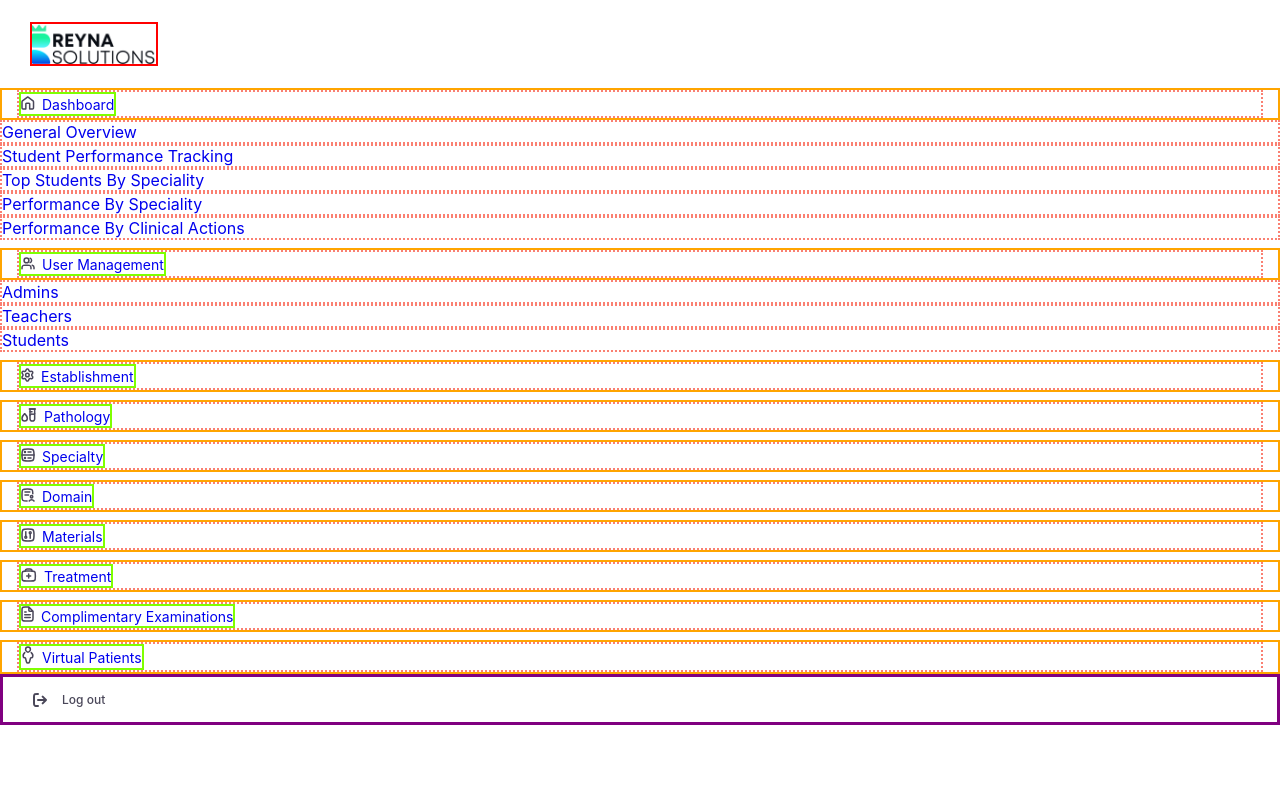
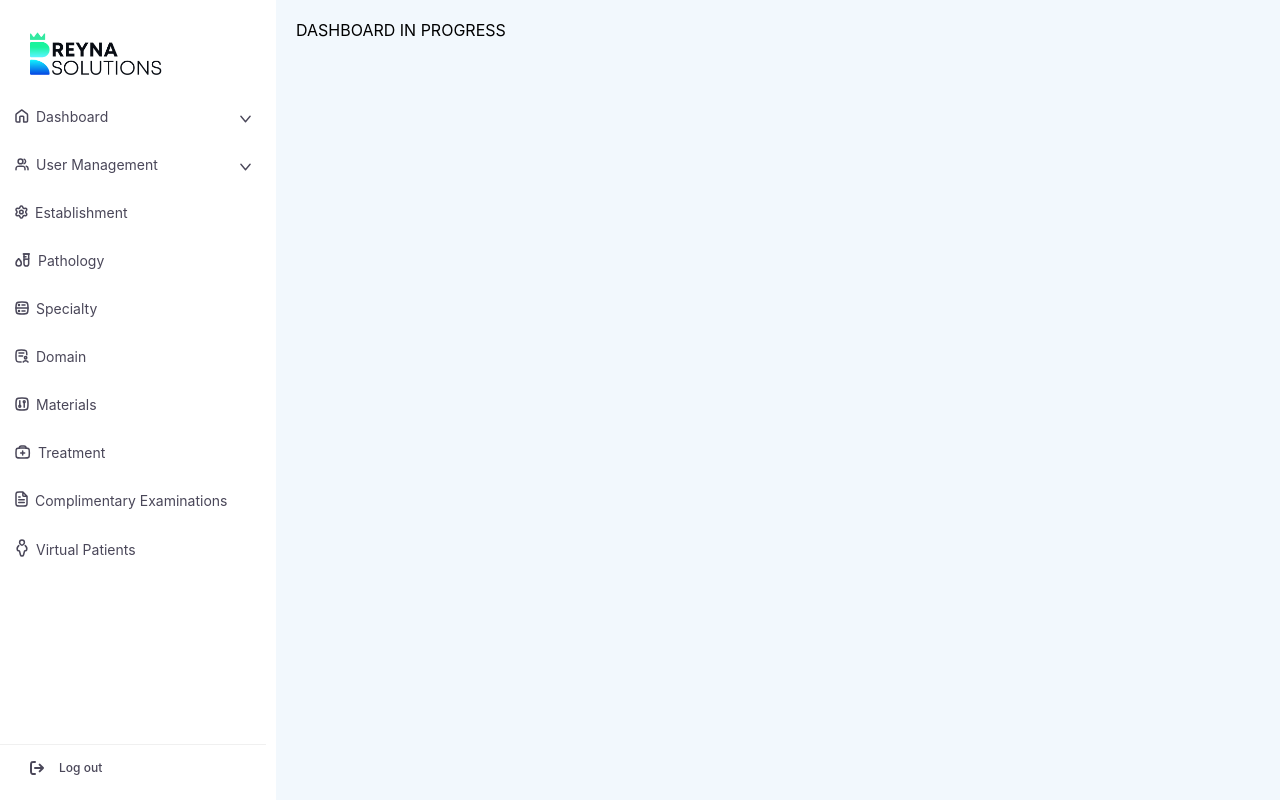
Before and after one commit to Yashvi68/Healthcare-FE, a React (Vite) app: page /dashboard in a window 1280 px wide. Built offline with nearby package versions, Linux system fonts and the light colour scheme.

Commit message:
SideBar UI designed!

```diff
--- a/src/components/sidebar/index.jsx
+++ b/src/components/sidebar/index.jsx
@@ -2,29 +2,34 @@ import { NavLink, useNavigate } from "react-router";
 import logo from "../../assets/images/logo.png"
 import styles from "./style.module.scss";
 import { buttons } from "../../constants/data";
-import {sideBarData}  from "../../constants/sideBarData";
+import { sideBarData } from "../../constants/sideBarData";
 import { filterByRole } from "../../utils/filterByRole";
 import { useAuthStore } from "../../zustand/auth-store";
 import { roles } from "../../constants/roles";
-import { LogOutIcon } from "../svg";
+import { DownArrowIcon, LogOutIcon, UpArrowIcon } from "../svg";
 import { setMessage, setStatus } from "../../zustand/toastMessage-store/action";
 import { setUserDetails } from "../../zustand/auth-store/actions";
 import { useState } from "react";
-// import { handleLogOut } from "../../utils/logOutFnc";
 
 export const SideBar = () => {
-    const[selectedItem, setSelectedItem] = useState(null)
+    const [selectedItem, setSelectedItem] = useState(null) //menu tracking --> initially sab close h
+
     const { userDetails } = useAuthStore()
     const sideData = sideBarData()
     const currentRole = userDetails?.role || roles.superAdmin;
     const authenticatedMenu = filterByRole(sideData, currentRole)
     const navigate = useNavigate()
-    const handleLogOut = ()=>{
+
+    const handleLogOut = () => {
         localStorage.removeItem('token')
         setUserDetails(null)
         setStatus("success")
         setMessage("Logged out successfully")
         navigate("/")
+    }
+
+    const handleToggle = (index) => {
+        setSelectedItem(prev => prev === index ? null : index)
     }
 
     return (
@@ -37,26 +42,45 @@ export const SideBar = () => {
                 {authenticatedMenu.map((item, index) => {
                     return (
                         <div className={styles.menuChildItems} key={index}>
-                            <div className={styles.menuItems}>
+                            {/* role acc menu items */}
+                            <div
+                                className={styles.menuItems}
+                                onClick={() => handleToggle(index)}
+                            >
                                 <NavLink
-                                to={item.navigate}>
+                                    to={item.navigate}
+                                    className={({ isActive }) =>
+                                        isActive ? styles.activeMenuItem : styles.menuLink
+                                    }
+                                >
+                                    {/* items */}
                                     <div className={styles.items}>
                                         <div className={styles.itemIcon}>{item?.icon}</div>
                                         <p className={styles.menuName}>{item?.title}</p>
                                     </div>
 
+                                    {/* up-down arrow */}
                                     <div className={styles.childArrow}>
-                                        {/* up/down arrow */}
+                                        {item?.children && (
+                                            selectedItem === index ?
+                                                <UpArrowIcon /> :
+                                                <DownArrowIcon />
+                                        )}
                                     </div>
                                 </NavLink>
                             </div>
                             {/**agar item k bhi children hai then.. */}
-                            {item?.children?.length && (
+                            {item?.children?.length > 0 && selectedItem === index && (
                                 <ul>
-                                    {item?.children?.map((elem,elemId)=>{
-                                        return(
-                                            <li key={elemId}>
-                                                <NavLink to={elem.navigate}>
+                                    {item?.children?.map((elem, elemId) => {
+                                        return (
+                                            <li key={elemId} className={styles.list}>
+                                                <NavLink
+                                                    to={elem.navigate}
+                                                     className={({ isActive }) =>
+    isActive ? styles.activeSubMenu : styles.subMenu
+  }
+                                                >
                                                     {elem.title}
                                                 </NavLink>
                                             </li>
@@ -71,8 +95,8 @@ export const SideBar = () => {
             </div>
             {/* logout */}
             <div
-            className={styles.logOutContainer}
-            onClick={handleLogOut}
+                className={styles.logOutContainer}
+                onClick={handleLogOut}
             >
                 <LogOutIcon />
                 <p>{buttons.logout}</p>
--- a/src/components/sidebar/style.module.scss
+++ b/src/components/sidebar/style.module.scss
@@ -1,8 +1,7 @@
 .logo {
-    width: 10%;
+  width: 50%;
   margin: 22px 30px;
   flex: 0 0 auto;
-    border: 2px solid red;
 
   img {
     width: 100%;
@@ -11,48 +10,104 @@
   }
 }
 
+// sidebar whole
 .sideMenuContainer {
   display: flex;
   flex-direction: column;
-    justify-content: center;
   gap: 8px;
+}
 
 .menuChildItems {
-        .menuItems {
-            display: flex;
-            align-items: center;
-            padding: 0px 15px;
-            border: 2px solid orange;
+  width: 100%;
 }
 
-        a {
-            border: 2px dotted salmon;
+.menuItems {
+  width: 100%;
+}
+
+//parent link
+.menuLink {
   width: 100%;
   display: flex;
   justify-content: space-between;
   align-items: center;
   text-decoration: none;
-        }
-    }
+  padding: 10px 15px;
+  border-radius: 6px;
+  color: #4a4759;
+  transition: all 0.3s ease;
 }
 
+//hover menu
+.menuLink:hover {
+ background: linear-gradient(
+    126.66deg,
+    #33E9A1 1.51%,
+    #03287E 117.24%
+  );
+  color: #f0f0f0
+}
+
+//active parent
+.activeMenuItem {
+  @extend .menuLink;
+  background: linear-gradient(126.66deg, #33E9A1 1.51%, #03287E 117.24%);
+  color: #ffffff;
+}
+
+//icon aur title
 .items {
-    border: 2px solid chartreuse;
   display: flex;
   align-items: center;
   gap: 7px;
+}
 
 .menuName {
-        margin: 0px;
+  margin: 0;
   font-size: 14px;
 }
+
+// child items
+// ul {
+//   margin: 0;
+//   padding: 0;
+// }
+
+//default child
+.subMenu {
+  display: block;
+  padding: 8px 25px;
+  text-decoration: none;
+  font-size: 12px;
+  color: #4a4759;
+  border-radius: 4px;
+  transition: all 0.1s ease;
+}
+
+/* Child Hover */
+.subMenu:hover {
+  color: #33E9A1;
+  margin-left: 30px;
+  border-left: 3px solid #33E9A1;
+}
+
+/* Active Child */
+.activeSubMenu {
+  @extend .subMenu;
+  font-weight: 600;
+//   padding-left: 5px;
+margin-left: 10px;
+  border-left: 3px solid #33E9A1;
+}
+
+.list {
+  list-style: none;
 }
 
 // log-out
-.logOutContainer{
-//   margin-top: auto;
-  padding: 10px;
-  border: 3px solid purple;
+.logOutContainer {
+  margin-top: auto;
+  border-top: 1px solid #f0f0f0;
   display: flex;
   align-items: center;
   padding: 15px 30px;
--- a/src/components/svg/index.jsx
+++ b/src/components/svg/index.jsx
@@ -538,3 +538,46 @@ export const VirtualPatientIcon = () => {
     </svg>
   );
 };
+
+export const UpArrowIcon = ({ customClass }) => {
+  return (
+    <svg
+      width="11"
+      height="13"
+      viewBox="0 0 12 14"
+      fill="none"
+      xmlns="http://www.w3.org/2000/svg"
+      className={customClass}
+    >
+      <path
+        d="M11 10L6 4L1 10"
+        stroke="#4A4759"
+        strokeWidth="1.5"
+        strokeLinecap="round"
+        strokeLinejoin="round"
+      />
+    </svg>
+  );
+};
+
+
+export const DownArrowIcon = ({ customClass }) => {
+  return (
+    <svg
+      width="11"
+      height="8"
+      viewBox="0 0 12 8"
+      fill="none"
+      xmlns="http://www.w3.org/2000/svg"
+      className={customClass}
+    >
+      <path
+        d="M1 1L6 7L11 1"
+        stroke="#4A4759"
+        strokeWidth="1.5"
+        strokeLinecap="round"
+        strokeLinejoin="round"
+      />
+    </svg>
+  );
+};
--- a/src/pages/login/index.jsx
+++ b/src/pages/login/index.jsx
@@ -27,7 +27,7 @@ export const Login = () => {
     // console.log("==form==", form)
     // console.log("==register==", register)
 useEffect(()=>{
-    if(userDetails?.role === roles.superAdmin){
+    if(userDetails?.data?.role === roles.superAdmin){
         navigate("/dashboard/general-overview")
     }
 },[userDetails])
@@ -45,7 +45,7 @@ useEffect(()=>{
         console.log("==payload==", payload)
         const res = await httpPOST(api.login, payload);
         // setUserDetails("loggedin")
-        if (res?.sucess) {
+        if (res?.success) {
             setUserDetails(res);
             console.log("Login Success", res);
             //saving token that BE is sending
--- /dev/null
+++ b/src/pages/main-layout/index.jsx
@@ -0,0 +1,18 @@
+import { Outlet } from "react-router"
+import { SideBar } from "../../components/sidebar"
+import styles from "./style.module.scss";
+
+export const MainLayout = ()=>{
+    return(
+        <>
+        <main className={styles.mainContainer}>
+            <aside className={styles.sidebarContainer}>
+                <SideBar />
+            </aside>
+            <section className={styles.mainContentContainer}>
+                <Outlet />
+            </section>
+        </main>
+        </>
+    )
+}
--- /dev/null
+++ b/src/pages/main-layout/style.module.scss
@@ -0,0 +1,19 @@
+.mainContainer {
+  display: flex;
+  min-height: 100vh;
+}
+
+.sidebarContainer {
+  width: 22%;
+  background: rgb(255, 255, 255);
+  padding: 10px 10px 10px 0px;
+  box-shadow: rgba(0, 0, 0, 0.24) 0px 3px 8px;
+  display: flex;
+  flex-direction: column;
+}
+
+.mainContentContainer {
+  width: 80%;
+  background: #f2f8fd;
+  padding: 20px;
+}
```
Also changed, not shown: src/routes/index.jsx (+68 -9 lines), src/utils/logOutFnc.js (deleted, +0 -10 lines). Lines whose indentation alone changed are shown as unchanged.
